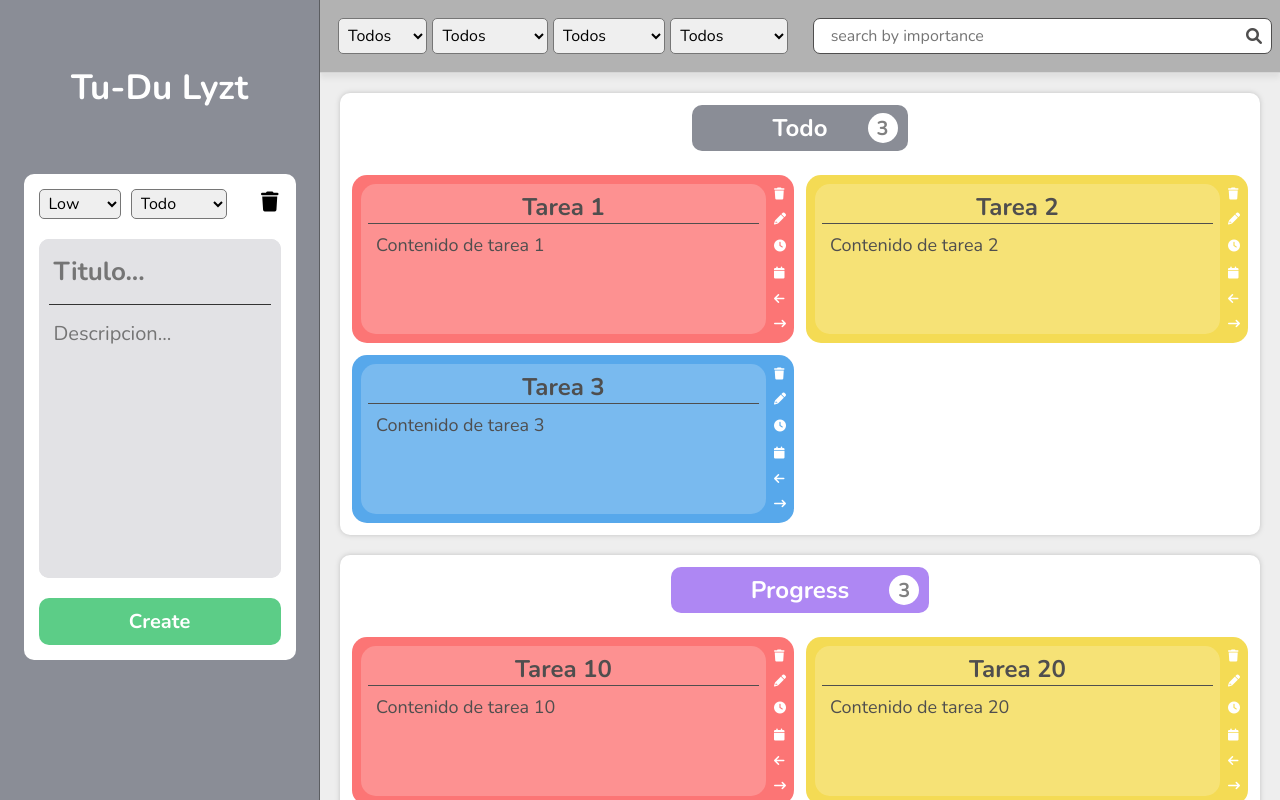
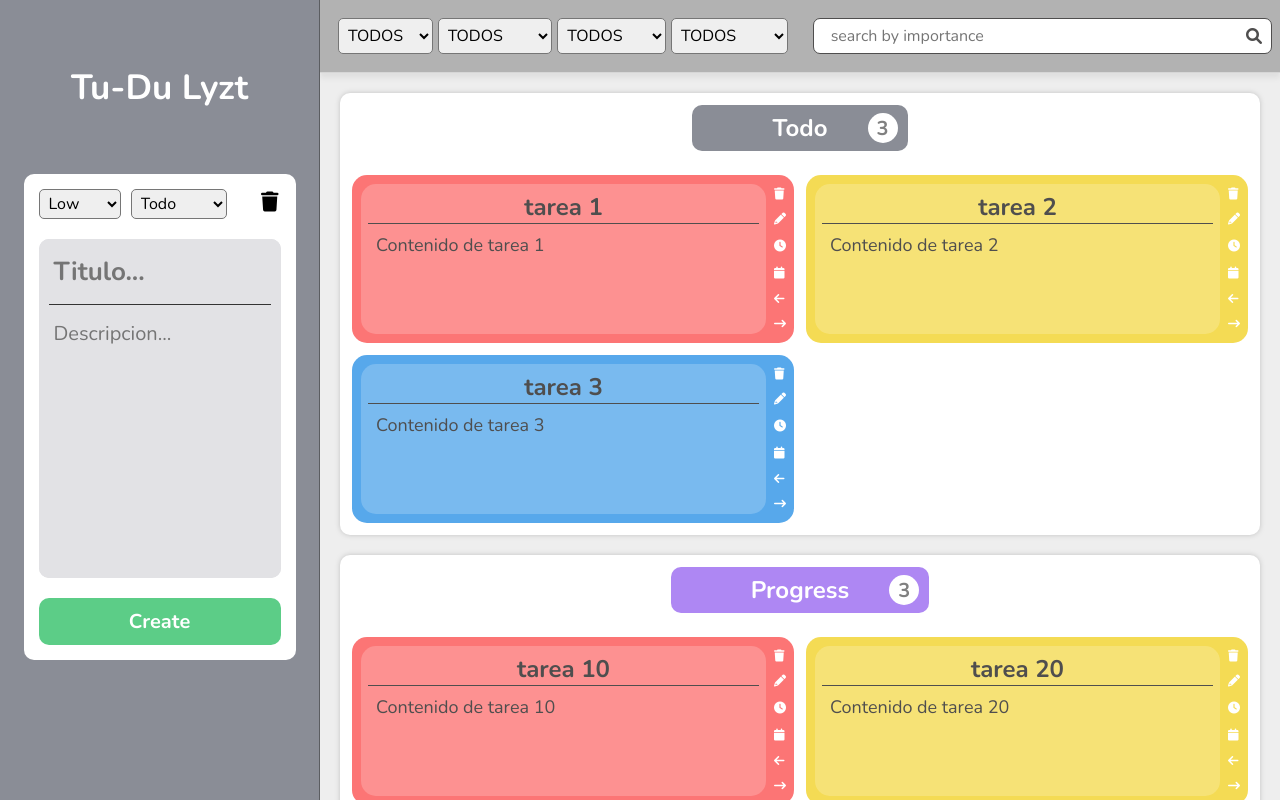
Before and after one commit to GaredLyon/Tu-Du-Lyzt, a React (Vite) app in the folder frontend/: page / in a window 1280 px wide. Built offline with nearby package versions, Linux system fonts and the light colour scheme.

Commit message:
editar la lista de tareas

```diff
--- a/frontend/src/components/Header/Header.jsx
+++ b/frontend/src/components/Header/Header.jsx
@@ -27,7 +27,7 @@ const Header = () => {
 					{/* SELECTOR 1 */}
 					<select className="header__selector" name="priority" id="priority" >
 						{/* <optgroup label="priority"> */}
-							<option value="">Todos</option>
+							<option value="">TODOS</option>
 							<option value="high">High</option>
 							<option value="middle">Middle</option>
 							<option value="low">Low</option>
@@ -37,7 +37,7 @@ const Header = () => {
 					{/* SELECTOR 2 */}
 					<select className="header__selector" name="column" id="column">
 						{/* <optgroup label="column"> */}
-							<option value="all">Todos</option>
+							<option value="all">TODOS</option>
 							<option value="todo">Todo</option>
 							<option value="progress">Progress</option>
 							<option value="completed">completed</option>
@@ -47,7 +47,7 @@ const Header = () => {
 					{/* SELECTOR 3 */}
 					<select className="header__selector" name="tag" id="tag">
 						{/* <optgroup label="tag"> */}
-						<option value="">Todos</option>
+						<option value="">TODOS</option>
 						{tags.map((tag, index) => (
 							<option key={index} value={tag}> {tag}</option>
 						))}
@@ -57,7 +57,7 @@ const Header = () => {
 					{/* SELECTOR 4 */}
 					<select className="header__selector" name="time" id="time">
 						{/* <optgroup label="time"> */}
-							<option value="all">Todos</option>
+							<option value="all">TODOS</option>
 							<option value="day">1 hora</option>
 							<option value="day">2 horas</option>
 							<option value="day">4 horas</option>
--- a/frontend/src/data/tareas.jsx
+++ b/frontend/src/data/tareas.jsx
@@ -8,7 +8,7 @@ export let tareas = [
 				id: 1,
 				nivel: "High",
 				contenido: {
-					titulo: "Tarea 1",
+					titulo: "tarea 1",
 					descripcion: "Contenido de tarea 1",
 				},
 				fechayhora: Date.now()
@@ -17,7 +17,7 @@ export let tareas = [
 				id: 2,
 				nivel: "Middle",
 				contenido: {
-					titulo: "Tarea 2",
+					titulo: "tarea 2",
 					descripcion: "Contenido de tarea 2",
 				},
 				fechayhora: Date.now()
@@ -26,7 +26,7 @@ export let tareas = [
 				id: 3,
 				nivel: "Low",
 				contenido: {
-					titulo: "Tarea 3",
+					titulo: "tarea 3",
 					descripcion: "Contenido de tarea 3",
 				},
 				fechayhora: Date.now()
@@ -42,7 +42,7 @@ export let tareas = [
 				id: 10,
 				nivel: "High",
 				contenido: {
-					titulo: "Tarea 10",
+					titulo: "tarea 10",
 					descripcion: "Contenido de tarea 10",
 				},
 				fechayhora: Date.now()
@@ -51,7 +51,7 @@ export let tareas = [
 				id: 20,
 				nivel: "Middle",
 				contenido: {
-					titulo: "Tarea 20",
+					titulo: "tarea 20",
 					descripcion: "Contenido de tarea 20",
 				},
 				fechayhora: Date.now()
@@ -60,7 +60,7 @@ export let tareas = [
 				id: 30,
 				nivel: "Low",
 				contenido: {
-					titulo: "Tarea 30",
+					titulo: "tarea 30",
 					descripcion: "Contenido de tarea 30",
 				},
 				fechayhora: Date.now()
@@ -76,7 +76,7 @@ export let tareas = [
 				id: 100,
 				nivel: "High",
 				contenido: {
-					titulo: "Tarea 100",
+					titulo: "tarea 100",
 					descripcion: "Contenido de tarea 100",
 				},
 				fechayhora: Date.now()
@@ -85,7 +85,7 @@ export let tareas = [
 				id: 200,
 				nivel: "Middle",
 				contenido: {
-					titulo: "Tarea 200",
+					titulo: "tarea 200",
 					descripcion: "Contenido de tarea 200",
 				},
 				fechayhora: Date.now()
@@ -94,7 +94,7 @@ export let tareas = [
 				id: 300,
 				nivel: "Low",
 				contenido: {
-					titulo: "Tarea 300",
+					titulo: "tarea 300",
 					descripcion: "Contenido de tarea 300",
 				},
 				fechayhora: Date.now()
```
